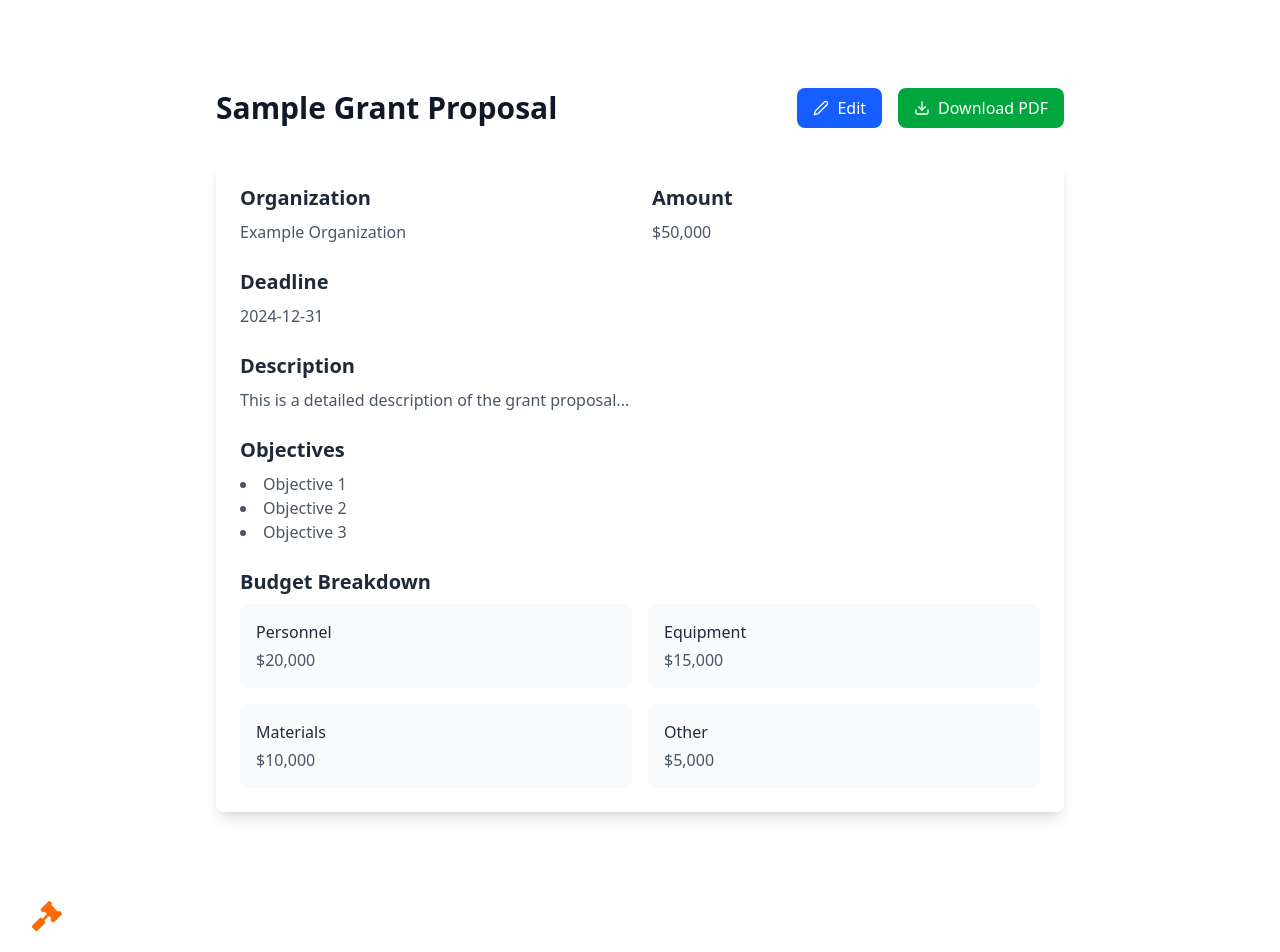
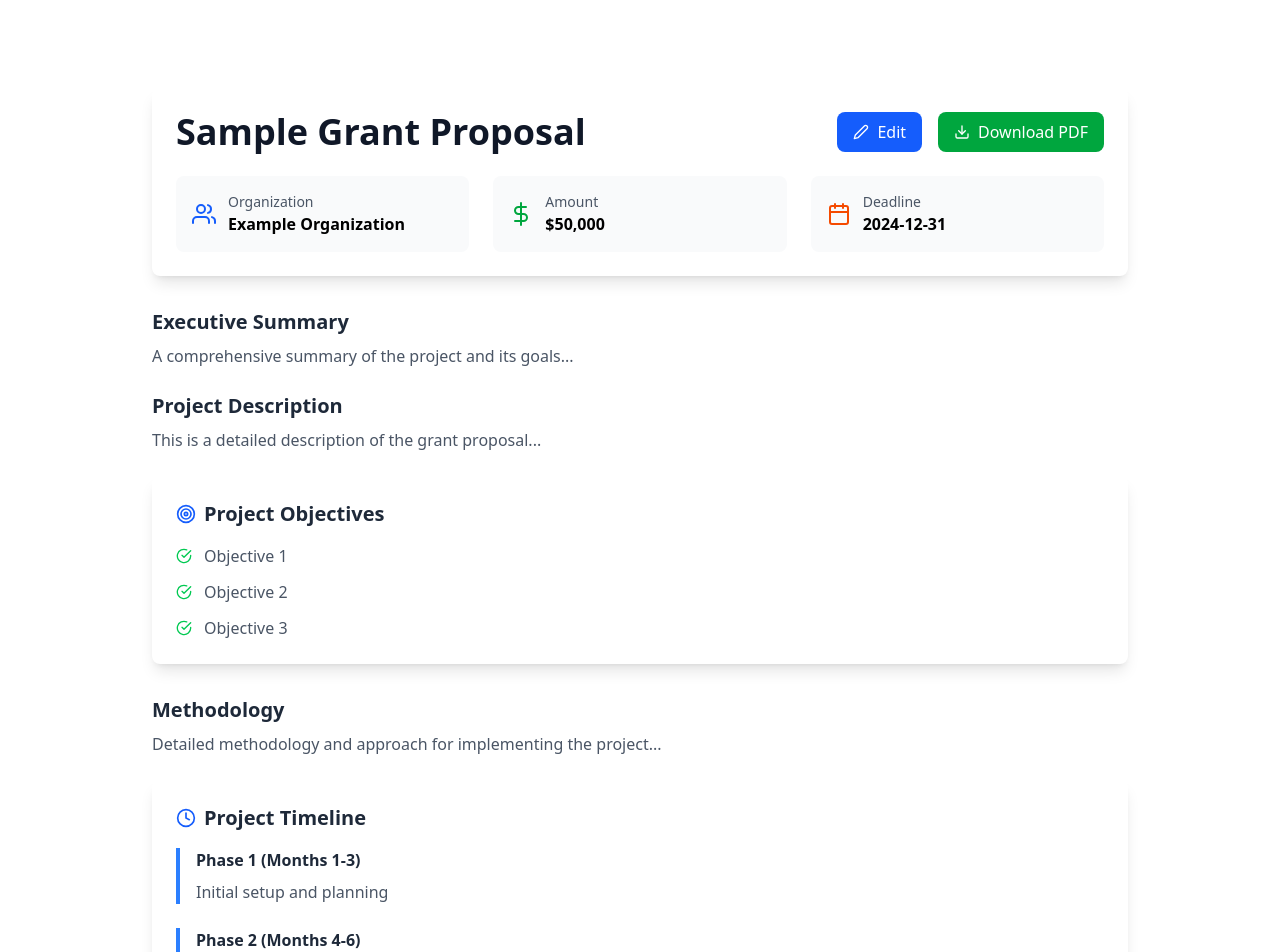
Before and after one commit to suryansh1440/AiGrantWriter, a React (Vite) app in the folder GrantWriter/: page /grant-display/1 in a window 1280 px wide. Shown: the top 952 px of the page. Built offline with nearby package versions, Linux system fonts and the light colour scheme.

Commit message:
edit display

```diff
--- a/GrantWriter/src/components/GrantPDF.jsx
+++ b/GrantWriter/src/components/GrantPDF.jsx
@@ -1,66 +1,120 @@
 import React from 'react';
-import jsPDF from 'jspdf';
-import 'jspdf-autotable';
 
 const generatePDF = (grantData) => {
-  const doc = new jsPDF();
+  // Create a new window
+  const printWindow = window.open('', '_blank');
 
-  // Add title
-  doc.setFontSize(24);
-  doc.text(grantData.title, 20, 20);
-  doc.setFontSize(12);
+  // Create the HTML content
+  const content = `
+    <!DOCTYPE html>
+    <html>
+      <head>
+        <title>${grantData.title}</title>
+        <style>
+          body {
+            font-family: Arial, sans-serif;
+            line-height: 1.6;
+            padding: 40px;
+            max-width: 800px;
+            margin: 0 auto;
+          }
+          h1 {
+            color: #FF6B00;
+            border-bottom: 2px solid #FF6B00;
+            padding-bottom: 10px;
+            margin-bottom: 30px;
+          }
+          h2 {
+            color: #333;
+            margin-top: 20px;
+          }
+          .section {
+            margin-bottom: 20px;
+          }
+          .grid {
+            display: grid;
+            grid-template-columns: repeat(2, 1fr);
+            gap: 20px;
+            margin-top: 10px;
+          }
+          .budget-item {
+            background: #f5f5f5;
+            padding: 15px;
+            border-radius: 5px;
+          }
+          ul {
+            list-style-type: disc;
+            margin-left: 20px;
+          }
+        </style>
+      </head>
+      <body>
+        <h1>${grantData.title}</h1>
 
-  // Add organization
-  doc.text('Organization:', 20, 40);
-  doc.text(grantData.organization, 20, 50);
+        <div class="section">
+          <h2>Organization</h2>
+          <p>${grantData.organization}</p>
+        </div>
 
-  // Add amount
-  doc.text('Amount:', 20, 60);
-  doc.text(grantData.amount, 20, 70);
+        <div class="section">
+          <h2>Amount</h2>
+          <p>${grantData.amount}</p>
+        </div>
 
-  // Add deadline
-  doc.text('Deadline:', 20, 80);
-  doc.text(grantData.deadline, 20, 90);
+        <div class="section">
+          <h2>Deadline</h2>
+          <p>${grantData.deadline}</p>
+        </div>
 
-  // Add description
-  doc.text('Description:', 20, 100);
-  const splitDescription = doc.splitTextToSize(grantData.description, 170);
-  doc.text(splitDescription, 20, 110);
+        <div class="section">
+          <h2>Description</h2>
+          <p>${grantData.description}</p>
+        </div>
 
-  // Add objectives
-  doc.text('Objectives:', 20, 130);
-  grantData.objectives.forEach((objective, index) => {
-    const y = 140 + (index * 10);
-    doc.text(`• ${objective}`, 20, y);
-  });
+        <div class="section">
+          <h2>Objectives</h2>
+          <ul>
+            ${grantData.objectives.map(objective => `<li>${objective}</li>`).join('')}
+          </ul>
+        </div>
 
-  // Add budget breakdown
-  const budgetY = 140 + (grantData.objectives.length * 10) + 20;
-  doc.text('Budget Breakdown:', 20, budgetY);
+        <div class="section">
+          <h2>Budget Breakdown</h2>
+          <div class="grid">
+            ${Object.entries(grantData.budget)
+              .map(([category, amount]) => `
+                <div class="budget-item">
+                  <strong>${category.charAt(0).toUpperCase() + category.slice(1)}:</strong>
+                  <p>${amount}</p>
+                </div>
+              `).join('')}
+          </div>
+        </div>
+      </body>
+    </html>
+  `;
 
-  const budgetData = Object.entries(grantData.budget).map(([category, amount]) => [
-    category.charAt(0).toUpperCase() + category.slice(1),
-    amount
-  ]);
+  // Write the content to the new window
+  printWindow.document.write(content);
+  printWindow.document.close();
 
-  doc.autoTable({
-    startY: budgetY + 10,
-    head: [['Category', 'Amount']],
-    body: budgetData,
-    theme: 'grid',
-    headStyles: { fillColor: [255, 107, 0] },
-    styles: { fontSize: 10 },
-    margin: { left: 20 }
-  });
-
-  return doc;
+  // Wait for the content to load
+  printWindow.onload = () => {
+    // Print the document
+    printWindow.print();
+    // Close the window after printing
+    printWindow.onafterprint = () => {
+      printWindow.close();
+    };
+  };
 };
 
 const GrantPDF = ({ grantData }) => {
   if (!grantData) return null;
 
-  const doc = generatePDF(grantData);
-  return doc.output('blob');
+  // Generate and trigger the PDF
+  generatePDF(grantData);
+  return null;
 };
 
 export default GrantPDF;
--- a/GrantWriter/src/pages/GrantDisplayPage.jsx
+++ b/GrantWriter/src/pages/GrantDisplayPage.jsx
@@ -1,6 +1,6 @@
 import React, { useState, useEffect } from 'react';
 import { useParams, useNavigate } from 'react-router-dom';
-import { FiEdit2, FiDownload, FiSave, FiX } from 'react-icons/fi';
+import { FiEdit2, FiDownload, FiSave, FiX, FiCalendar, FiDollarSign, FiUsers, FiTarget, FiClipboard, FiBarChart2, FiCheckCircle, FiClock } from 'react-icons/fi';
 import GrantPDF from '../components/GrantPDF';
 
 const GrantDisplayPage = () => {
@@ -13,11 +13,23 @@ const GrantDisplayPage = () => {
     amount: "$50,000",
     deadline: "2024-12-31",
     description: "This is a detailed description of the grant proposal...",
+    executiveSummary: "A comprehensive summary of the project and its goals...",
     objectives: [
       "Objective 1",
       "Objective 2",
       "Objective 3"
     ],
+    methodology: "Detailed methodology and approach for implementing the project...",
+    timeline: {
+      "Phase 1 (Months 1-3)": "Initial setup and planning",
+      "Phase 2 (Months 4-6)": "Implementation and development",
+      "Phase 3 (Months 7-8)": "Testing and deployment"
+    },
+    evaluationPlan: "Plan for evaluating project success and measuring outcomes...",
+    sustainability: "Strategy for ensuring project sustainability beyond grant period...",
+    teamQualifications: "Details about team members and their qualifications...",
+    partnerships: "Key partnerships and collaborations for project implementation...",
+    impactStatement: "Expected impact and outcomes of the project...",
     budget: {
       personnel: "$20,000",
       equipment: "$15,000",
@@ -39,7 +51,17 @@ const GrantDisplayPage = () => {
           amount: parsedGrant.amount || "$0",
           deadline: parsedGrant.deadline || "",
           description: parsedGrant.projectDescription || "",
+          executiveSummary: parsedGrant.executiveSummary || "",
           objectives: parsedGrant.objectives || [],
+          methodology: parsedGrant.methodology || "",
+          timeline: typeof parsedGrant.timeline === 'string'
+            ? { "Project Timeline": parsedGrant.timeline }
+            : parsedGrant.timeline || { "Project Timeline": "No timeline provided" },
+          evaluationPlan: parsedGrant.evaluationPlan || "",
+          sustainability: parsedGrant.sustainability || "",
+          teamQualifications: parsedGrant.teamQualifications || "",
+          partnerships: parsedGrant.partnerships || "",
+          impactStatement: parsedGrant.impactStatement || "",
           budget: {
             personnel: "To be determined",
             equipment: "To be determined",
@@ -77,7 +99,17 @@ const GrantDisplayPage = () => {
         amount: parsedGrant.amount || "$0",
         deadline: parsedGrant.deadline || "",
         description: parsedGrant.projectDescription || "",
+        executiveSummary: parsedGrant.executiveSummary || "",
         objectives: parsedGrant.objectives || [],
+        methodology: parsedGrant.methodology || "",
+        timeline: typeof parsedGrant.timeline === 'string'
+          ? { "Project Timeline": parsedGrant.timeline }
+          : parsedGrant.timeline || { "Project Timeline": "No timeline provided" },
+        evaluationPlan: parsedGrant.evaluationPlan || "",
+        sustainability: parsedGrant.sustainability || "",
+        teamQualifications: parsedGrant.teamQualifications || "",
+        partnerships: parsedGrant.partnerships || "",
+        impactStatement: parsedGrant.impactStatement || "",
         budget: {
           personnel: "To be determined",
           equipment: "To be determined",
@@ -90,25 +122,93 @@ const GrantDisplayPage = () => {
 
   const handleDownload = () => {
     try {
-      const blob = GrantPDF({ grantData });
-      const url = window.URL.createObjectURL(blob);
-      const link = document.createElement('a');
-      link.href = url;
-      link.download = `${grantData.title.replace(/\s+/g, '_')}.pdf`;
-      document.body.appendChild(link);
-      link.click();
-      document.body.removeChild(link);
-      window.URL.revokeObjectURL(url);
+      // Create and trigger the PDF generation
+      <GrantPDF grantData={grantData} />;
     } catch (error) {
       console.error('Error generating PDF:', error);
     }
   };
 
+  const renderEditableField = (label, value, onChange, type = "text", multiline = false) => (
+    <div className="mb-6">
+      <h2 className="text-xl font-semibold text-gray-800 mb-2 flex items-center">
+        {label}
+      </h2>
+      {isEditing ? (
+        multiline ? (
+          <textarea
+            value={value}
+            onChange={onChange}
+            className="w-full p-3 border rounded-lg min-h-[150px] focus:ring-2 focus:ring-blue-500 focus:border-transparent"
+          />
+        ) : (
+          <input
+            type={type}
+            value={value}
+            onChange={onChange}
+            className="w-full p-3 border rounded-lg focus:ring-2 focus:ring-blue-500 focus:border-transparent"
+          />
+        )
+      ) : (
+        <p className="text-gray-600 whitespace-pre-wrap">{value}</p>
+      )}
+    </div>
+  );
+
+  const renderTimeline = () => (
+    <div className="bg-white rounded-lg shadow-lg p-6">
+      <h2 className="text-xl font-semibold text-gray-800 mb-4 flex items-center">
+        <FiClock className="mr-2 text-blue-600" />
+        Project Timeline
+      </h2>
+      {isEditing ? (
+        <div className="space-y-4">
+          {Object.entries(grantData.timeline).map(([phase, description], index) => (
+            <div key={index} className="space-y-2">
+              <input
+                type="text"
+                value={phase}
+                onChange={(e) => {
+                  const newTimeline = { ...grantData.timeline };
+                  const oldPhase = Object.keys(grantData.timeline)[index];
+                  delete newTimeline[oldPhase];
+                  newTimeline[e.target.value] = description;
+                  setGrantData({ ...grantData, timeline: newTimeline });
+                }}
+                className="w-full p-2 border rounded-lg focus:ring-2 focus:ring-blue-500 focus:border-transparent font-medium"
+              />
+              <textarea
+                value={description}
+                onChange={(e) => {
+                  const newTimeline = { ...grantData.timeline };
+                  newTimeline[phase] = e.target.value;
+                  setGrantData({ ...grantData, timeline: newTimeline });
+                }}
+                className="w-full p-2 border rounded-lg focus:ring-2 focus:ring-blue-500 focus:border-transparent"
+                rows="3"
+              />
+            </div>
+          ))}
+        </div>
+      ) : (
+        <div className="space-y-6">
+          {Object.entries(grantData.timeline).map(([phase, description], index) => (
+            <div key={index} className="border-l-4 border-blue-500 pl-4">
+              <h3 className="font-semibold text-gray-800 mb-2">{phase}</h3>
+              <p className="text-gray-600">{description}</p>
+            </div>
+          ))}
+        </div>
+      )}
+    </div>
+  );
+
   return (
-    <div className="max-w-4xl mx-auto p-6">
+    <div className="max-w-5xl mx-auto p-6">
       {/* Header Section */}
-      <div className="flex justify-between items-center mb-8">
-        <h1 className="text-3xl font-bold text-gray-900">{grantData.title}</h1>
+      <div className="bg-white rounded-lg shadow-lg p-6 mb-8">
+        <div className="flex justify-between items-center mb-6">
+          <h1 className="text-4xl font-bold text-gray-900">{grantData.title}</h1>
           <div className="flex space-x-4">
             {!isEditing ? (
               <>
@@ -148,67 +248,59 @@ const GrantDisplayPage = () => {
           </div>
         </div>
 
-      {/* Grant Details */}
-      <div className="bg-white rounded-lg shadow-lg p-6 space-y-6">
-        <div className="grid grid-cols-1 md:grid-cols-2 gap-6">
+        <div className="grid grid-cols-1 md:grid-cols-3 gap-6">
+          <div className="flex items-center space-x-3 p-4 bg-gray-50 rounded-lg">
+            <FiUsers className="text-2xl text-blue-600" />
             <div>
-            <h2 className="text-xl font-semibold text-gray-800 mb-2">Organization</h2>
-            {isEditing ? (
-              <input
-                type="text"
-                value={grantData.organization}
-                onChange={(e) => setGrantData({ ...grantData, organization: e.target.value })}
-                className="w-full p-2 border rounded-lg"
-              />
-            ) : (
-              <p className="text-gray-600">{grantData.organization}</p>
-            )}
+              <p className="text-sm text-gray-600">Organization</p>
+              <p className="font-semibold">{grantData.organization}</p>
             </div>
+          </div>
+          <div className="flex items-center space-x-3 p-4 bg-gray-50 rounded-lg">
+            <FiDollarSign className="text-2xl text-green-600" />
             <div>
-            <h2 className="text-xl font-semibold text-gray-800 mb-2">Amount</h2>
-            {isEditing ? (
-              <input
-                type="text"
-                value={grantData.amount}
-                onChange={(e) => setGrantData({ ...grantData, amount: e.target.value })}
-                className="w-full p-2 border rounded-lg"
-              />
-            ) : (
-              <p className="text-gray-600">{grantData.amount}</p>
-            )}
+              <p className="text-sm text-gray-600">Amount</p>
+              <p className="font-semibold">{grantData.amount}</p>
             </div>
+          </div>
+          <div className="flex items-center space-x-3 p-4 bg-gray-50 rounded-lg">
+            <FiCalendar className="text-2xl text-orange-600" />
             <div>
-            <h2 className="text-xl font-semibold text-gray-800 mb-2">Deadline</h2>
-            {isEditing ? (
-              <input
-                type="date"
-                value={grantData.deadline}
-                onChange={(e) => setGrantData({ ...grantData, deadline: e.target.value })}
-                className="w-full p-2 border rounded-lg"
-              />
-            ) : (
-              <p className="text-gray-600">{grantData.deadline}</p>
-            )}
+              <p className="text-sm text-gray-600">Deadline</p>
+              <p className="font-semibold">{grantData.deadline}</p>
+            </div>
+          </div>
         </div>
       </div>
 
-        <div>
-          <h2 className="text-xl font-semibold text-gray-800 mb-2">Description</h2>
+      {/* Main Content */}
+      <div className="space-y-8">
+        {/* Executive Summary */}
+        {renderEditableField(
+          "Executive Summary",
+          grantData.executiveSummary,
+          (e) => setGrantData({ ...grantData, executiveSummary: e.target.value }),
+          "text",
+          true
+        )}
+
+        {/* Project Description */}
+        {renderEditableField(
+          "Project Description",
+          grantData.description,
+          (e) => setGrantData({ ...grantData, description: e.target.value }),
+          "text",
+          true
+        )}
+
+        {/* Objectives */}
+        <div className="bg-white rounded-lg shadow-lg p-6">
+          <h2 className="text-xl font-semibold text-gray-800 mb-4 flex items-center">
+            <FiTarget className="mr-2 text-blue-600" />
+            Project Objectives
+          </h2>
           {isEditing ? (
-            <textarea
-              value={grantData.description}
-              onChange={(e) => setGrantData({ ...grantData, description: e.target.value })}
-              className="w-full p-2 border rounded-lg h-32"
-            />
-          ) : (
-            <p className="text-gray-600">{grantData.description}</p>
-          )}
-        </div>
-
-        <div>
-          <h2 className="text-xl font-semibold text-gray-800 mb-2">Objectives</h2>
-          {isEditing ? (
-            <div className="space-y-2">
+            <div className="space-y-3">
               {grantData.objectives.map((objective, index) => (
                 <input
                   key={index}
@@ -219,21 +311,85 @@ const GrantDisplayPage = () => {
                     newObjectives[index] = e.target.value;
                     setGrantData({ ...grantData, objectives: newObjectives });
                   }}
-                  className="w-full p-2 border rounded-lg"
+                  className="w-full p-3 border rounded-lg focus:ring-2 focus:ring-blue-500 focus:border-transparent"
                 />
               ))}
             </div>
           ) : (
-            <ul className="list-disc list-inside text-gray-600">
+            <ul className="space-y-3">
               {grantData.objectives.map((objective, index) => (
-                <li key={index}>{objective}</li>
+                <li key={index} className="flex items-start space-x-3">
+                  <FiCheckCircle className="text-green-500 mt-1" />
+                  <span className="text-gray-600">{objective}</span>
+                </li>
               ))}
             </ul>
           )}
         </div>
 
-        <div>
-          <h2 className="text-xl font-semibold text-gray-800 mb-2">Budget Breakdown</h2>
+        {/* Methodology */}
+        {renderEditableField(
+          "Methodology",
+          grantData.methodology,
+          (e) => setGrantData({ ...grantData, methodology: e.target.value }),
+          "text",
+          true
+        )}
+
+        {/* Timeline */}
+        {renderTimeline()}
+
+        {/* Evaluation Plan */}
+        {renderEditableField(
+          "Evaluation Plan",
+          grantData.evaluationPlan,
+          (e) => setGrantData({ ...grantData, evaluationPlan: e.target.value }),
+          "text",
+          true
+        )}
+
+        {/* Sustainability */}
+        {renderEditableField(
+          "Sustainability Plan",
+          grantData.sustainability,
+          (e) => setGrantData({ ...grantData, sustainability: e.target.value }),
+          "text",
+          true
+        )}
+
+        {/* Team Qualifications */}
+        {renderEditableField(
+          "Team Qualifications",
+          grantData.teamQualifications,
+          (e) => setGrantData({ ...grantData, teamQualifications: e.target.value }),
+          "text",
+          true
+        )}
+
+        {/* Partnerships */}
+        {renderEditableField(
+          "Partnerships",
+          grantData.partnerships,
+          (e) => setGrantData({ ...grantData, partnerships: e.target.value }),
+          "text",
+          true
+        )}
+
+        {/* Impact Statement */}
+        {renderEditableField(
+          "Impact Statement",
+          grantData.impactStatement,
+          (e) => setGrantData({ ...grantData, impactStatement: e.target.value }),
+          "text",
+          true
+        )}
+
+        {/* Budget Breakdown */}
+        <div className="bg-white rounded-lg shadow-lg p-6">
+          <h2 className="text-xl font-semibold text-gray-800 mb-4 flex items-center">
+            <FiBarChart2 className="mr-2 text-green-600" />
+            Budget Breakdown
+          </h2>
           <div className="grid grid-cols-1 md:grid-cols-2 gap-4">
             {Object.entries(grantData.budget).map(([category, amount]) => (
               <div key={category} className="bg-gray-50 p-4 rounded-lg">
@@ -248,7 +404,7 @@ const GrantDisplayPage = () => {
                         budget: { ...grantData.budget, [category]: e.target.value }
                       });
                     }}
-                    className="w-full p-2 border rounded-lg mt-1"
+                    className="w-full p-2 border rounded-lg mt-1 focus:ring-2 focus:ring-blue-500 focus:border-transparent"
                   />
                 ) : (
                   <p className="text-gray-600 mt-1">{amount}</p>
```
Lines whose indentation alone changed are shown as unchanged.
